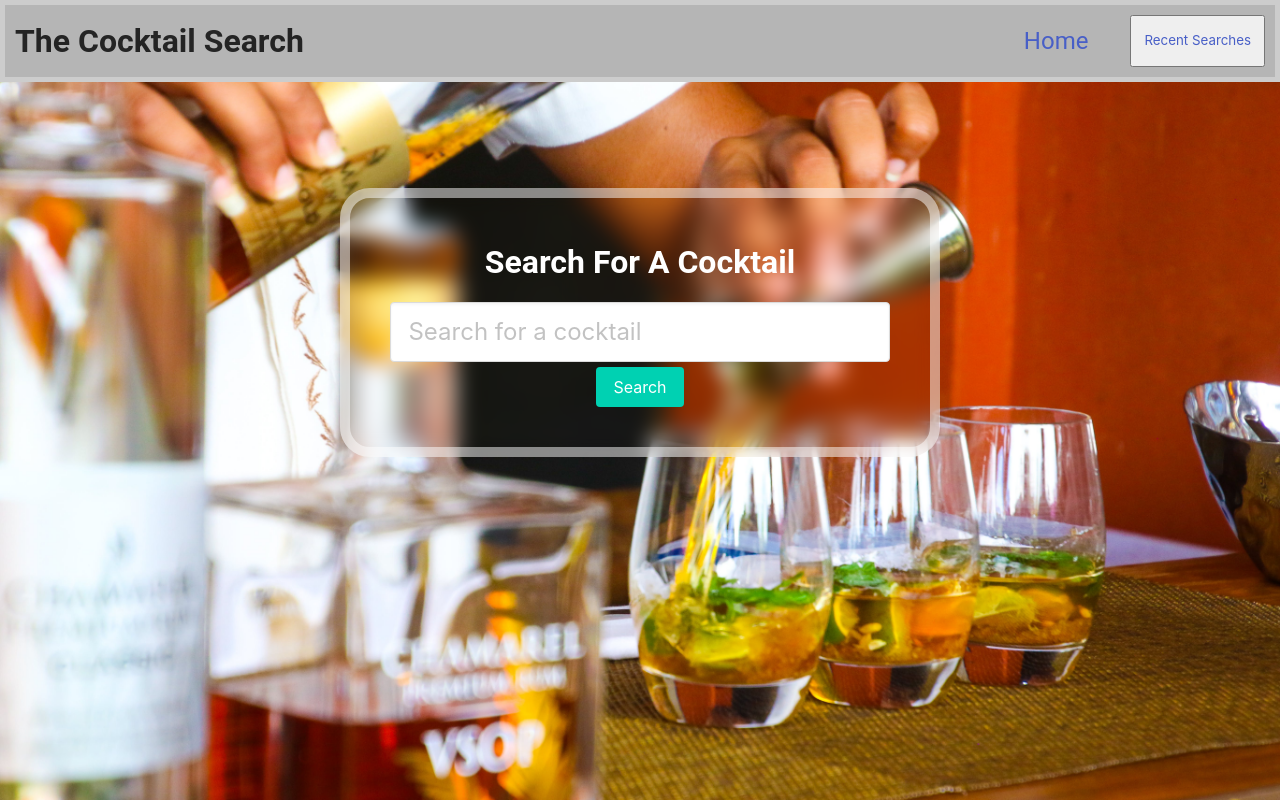
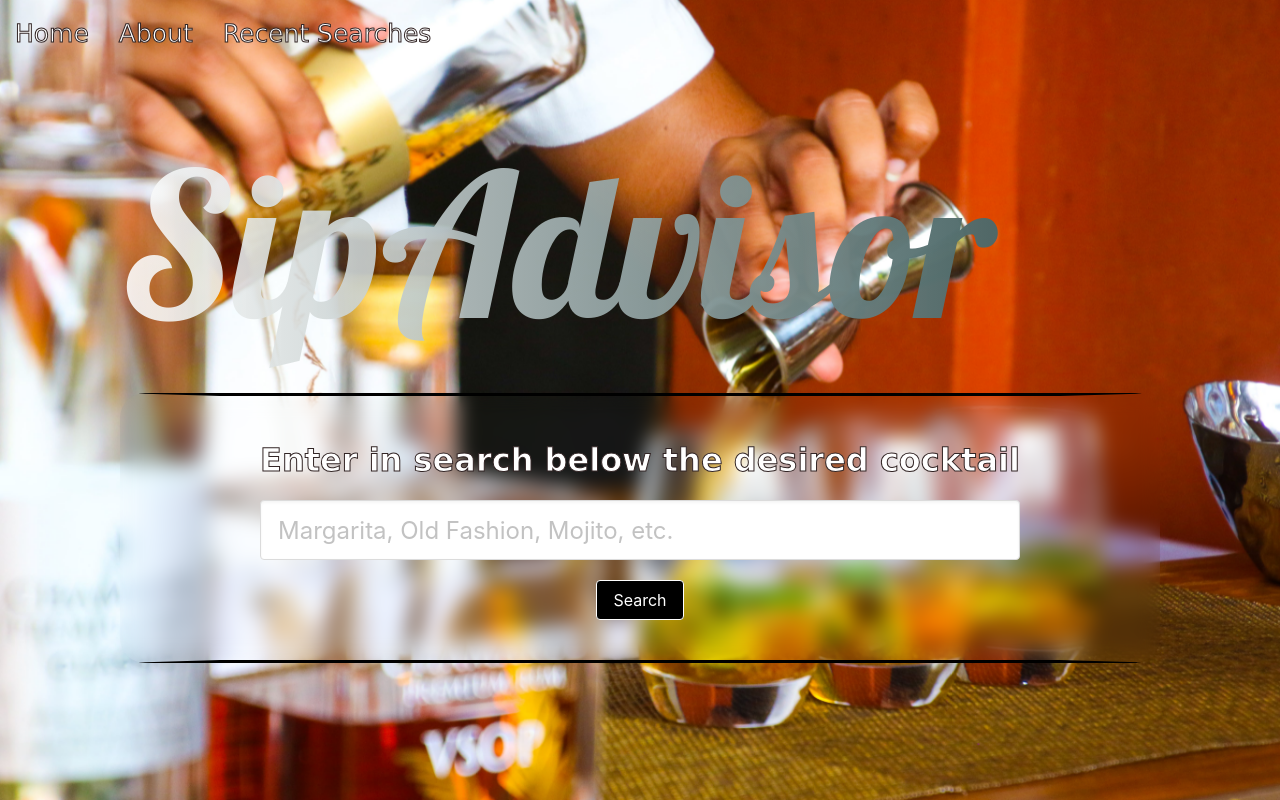
Before and after one commit to cweinstein36/Project-1, a plain HTML site: page home.html in a window 1280 px wide. Drawn offline with nearby package versions, Linux system fonts and the light colour scheme.

Commit message:
CSS Code Update

```diff
--- a/assets/style.css
+++ b/assets/style.css
@@ -1,3 +1,7 @@
+* {
+    box-sizing: border-box;
+}
+
 body {
     font-family: 'Roboto', sans-serif;
     font-size: 16px;
@@ -5,40 +9,65 @@ body {
     height: 100vh;
     margin: 0;
     padding-bottom: 25px;
-    background-image: url('./images/cocktail-bcg.jpg');
+    background: url('./images/cocktail-bcg.jpg');
     background-size: cover;
     background-repeat: no-repeat;
     background-position: center;
+    background-attachment: fixed;
 }
 
 #nav {
-    padding: 10px;
-    border: 5px solid rgba(255, 255, 255, 0.3);
-}
+    display: flex;
+    list-style: none;
+    text-align: right;
+    padding: 5px 0 5px 0;
+  }
 
 #links a {
-    font-size: 24px;
-    margin-right: 30px;
+    display: flex;
+    font-size:25px;
+    padding: 0 5px 0 5px;
+    color: white;
+    font-family: 'Lucida Sans', 'Lucida Sans Regular', 'Lucida Grande', 'Lucida Sans Unicode', Geneva, Verdana, sans-serif;
+    -webkit-text-stroke-width: 1px;
+    -webkit-text-stroke-color: rgb(50, 37, 37);
 }
 
 #main {
+    display: flex;
+    flex-wrap: wrap;
+    margin-top: 2%;
     height: 60vh;
+}
+
+.main-header {
+    display: flex;
+    justify-content: space-between;
+    padding: 60px;
 }
 
 #search {
     backdrop-filter: blur(10px);
     padding: 40px;
-    border: 10px solid rgba(255, 255, 255, 0.5);
-    border-radius: 30px;
+    border-radius: 25px;
+    position: relative;
+    font-family: 'Lucida Sans', 'Lucida Sans Regular', 'Lucida Grande', 'Lucida Sans Unicode', Geneva, Verdana, sans-serif;
+    border:3px solid black;
+    border-left:100px solid transparent;
+    border-right:100px solid transparent;
 }
+
 
 #search label{
     font-size: 2rem;
+    -webkit-text-stroke-width: 1px;
+    -webkit-text-stroke-color: rgb(50, 37, 37);
 }
 
 #search input{
     font-size: 1.5rem;
-    margin-bottom: 5px;
+    margin-bottom: 20px;
+    display: flex;
 }
 
 li {
@@ -56,11 +85,42 @@ p {
 }
 
 div .card {
+    flex: 1 0 200px;
+    text-align: center;
+    border-style: solid;
+    border-width:1px;
     margin: 10px;
     padding: 10px;
 }
 
-#recentSearchList li{
-    color:white;
-    background-color: gray;
+h4 {
+    font-size: 200px;
+    font-family: 'Lobster', sans-serif;
+    display: flex;
+    background-image: linear-gradient(to right, rgba(255, 255, 255, 0.887), darkslategray, lightgray);
+    -webkit-background-clip: text;
+    background-clip: text;
+    color: transparent;
+    background-size: 200%;
+    background-position: -200%;
+    animation: animatedtext 5s infinite alternate-reverse;
+
 }
+
+@keyframes animatedtext{
+    from{
+    background-position: 0%;
+    }
+    to{
+    background-position: 100%;
+    }
+}
+
+.button.is-primary {
+    background-color: black;
+    border-color: white;
+}
+
+.flexbox-container {
+    display: flex;
+}
--- a/home.html
+++ b/home.html
@@ -6,36 +6,50 @@
     <title>Cocktail Search</title>
     <link rel="stylesheet" href="https://cdn.jsdelivr.net/npm/bulma@0.9.4/css/bulma.min.css">
     <link rel="stylesheet" href="./assets/style.css">
+    <link rel="preconnect" href="https://fonts.googleapis.com">
+    <link rel="preconnect" href="https://fonts.gstatic.com" crossorigin>
+    <link href="https://fonts.googleapis.com/css2?family=Lobster&display=swap" rel="stylesheet">
+
 </head>
+
+
+
 <body>
-    <div>
-        <nav id="nav" class="navbar has-background-grey-light">
+    <header>
+        <div class="flexbox-container">
+            <nav id="nav">
                 <div class="is-flex is-align-items-center">
-                <h1 class="title has-text-black-ter">The Cocktail Search</h1>
                     </div>
                         <div id="links" class="navbar-menu">
                             <div class="navbar-end ">
-                    <a class="navbar-item has-text-link" href="">Home</a>
-                    <button class="navbar-item has-text-link" href="" id="recentSearchButton">Recent Searches</button>
+                                <li><a href="#navbar-item has-text-link 1">Home</a></li>
+                                <li><a href="#navbar-item has-text-link 2">About</a></li>
+                                <li><a href="#navbar-item has-text-link 3">Recent Searches</a></li>
+                                <li><a href="#navbar-item has-text-link 4"></a></li>
+                            </div>
+                        </div>
                     </div>
                 </div>
             </nav>
+        </div>
+    </header>
+
     <main id="main" class="container is-flex is-align-items-center is-justify-content-center has-text-centered">
+        <div class="flexbox-container">
+            <div class="WebsiteName">
+                <h4>SipAdvisor</h4>
                     <div id="search">
                         <form action="">
-                    <label class="label has-text-white" for="search">Search For A Cocktail</label>
-                    <input class="input" type="text" name="search" id="searchInput" placeholder="Search for a cocktail">
+                            <label class="label has-text-white" for="search">Enter in search below the desired cocktail</label>
+                            <input class="input" type="text" name="search" id="searchInput" placeholder="Margarita, Old Fashion, Mojito, etc. ">
                             <button class="button is-primary" type="submit" id="searchButton">Search</button>
                         </form>
                     </div>
+            </div>
+        </div>
     </main>
         <div id="container" class="container"></div>
-    </div>
-
-    <div id="recentSearches" class="container is-flex is-align-items-center is-justify-content-center has-text-centered" >
-        <h1 style="display:none">Your Recent Searches</h1>
-        <ul id="recentSearchList"></ul>
-    </div>
+    </header>
 
     <script src="./assets/js/script.js"></script>
 </body>
```
Lines whose indentation alone changed are shown as unchanged.
